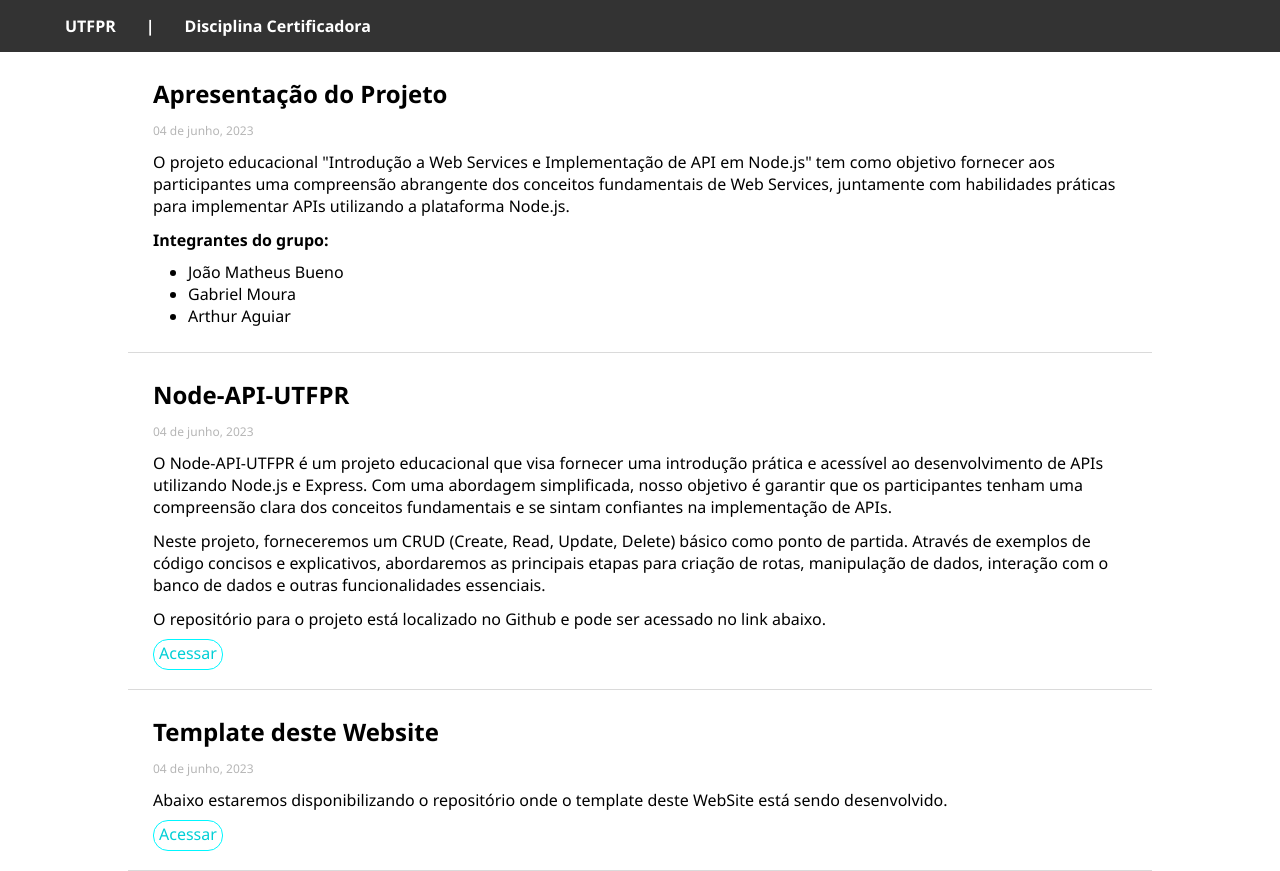
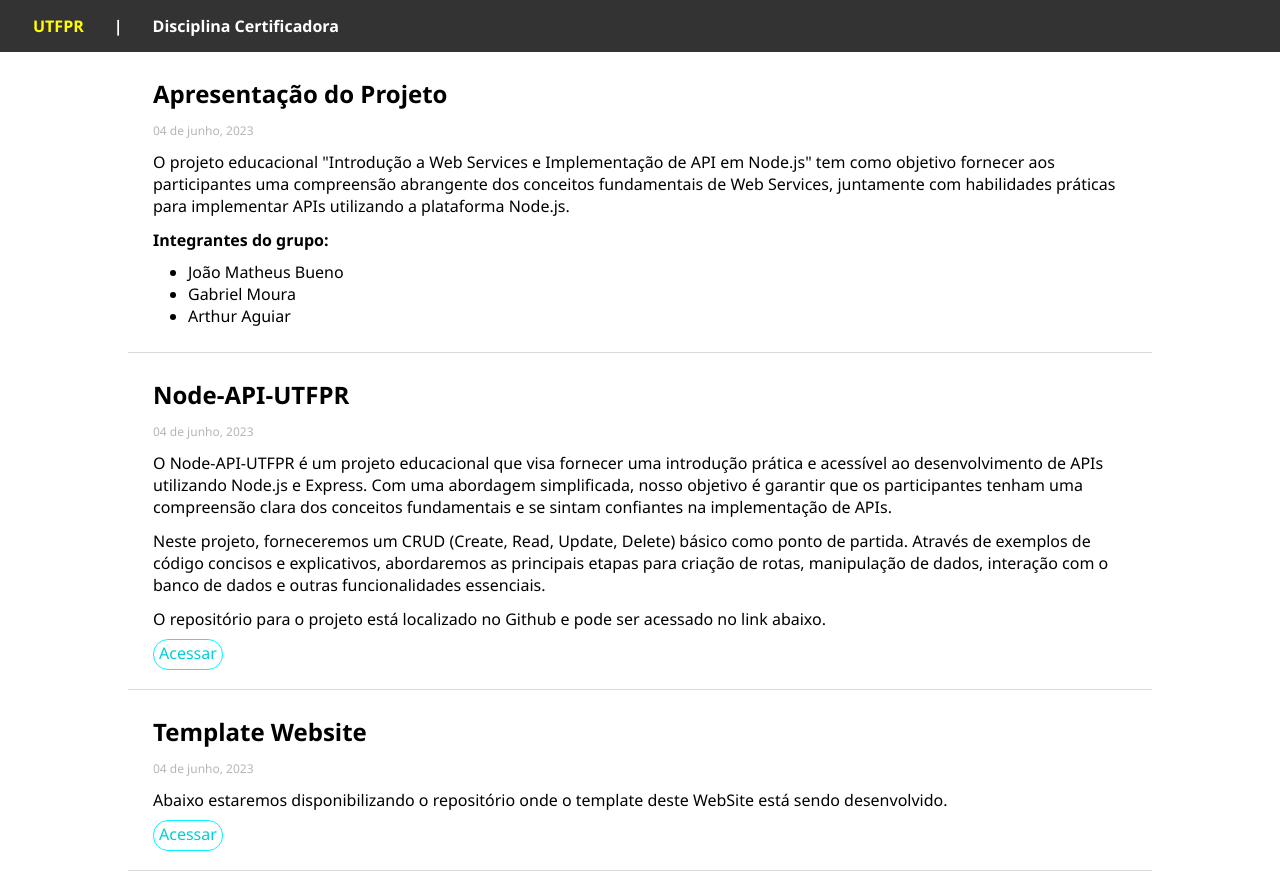
Before and after one commit to jmatheusbueno/Proposta-Disciplina-Certificadora-UTFPR, a plain HTML site: page index.html in a window 1280 px wide. Drawn offline with Linux system fonts and the light colour scheme.

Commit message:
Adicionando css

```diff
--- a/index.html
+++ b/index.html
@@ -6,14 +6,16 @@
     <meta name="viewport" content="width=device-width, initial-scale=1.0">
     <title>Disciplina Certificadora - UTFPR</title>
     <link rel="stylesheet" href="style.css">
+    <link rel="shortcut icon" href="http://www.utfpr.edu.br/++theme++utfpr_branco/img/favicon.ico" type="image/x-icon">
 </head>
 <body>
     <header>
-        <h4>UTFPR</h4>
+        <h4 style="color: yellow;">UTFPR</h4>
         <h4>|</h4>
         <h4>Disciplina Certificadora</h4>
     </header>
     <section>
+
         <div class="container">
             <h1>Apresentação do Projeto</h1>
             <span class="date">04 de junho, 2023</span>
@@ -35,7 +37,7 @@
             <a href="https://github.com/jmatheusbueno/Node-API-UTFPR" target="_blank">Acessar</a>
         </div>
         <div class="container">
-            <h1>Template deste Website</h1>
+            <h1>Template Website</h1>
             <span class="date">04 de junho, 2023</span>
             <p>Abaixo estaremos disponibilizando o repositório onde o template deste WebSite está sendo desenvolvido.</p>
             <a href="https://github.com/jmatheusbueno/Proposta-Disciplina-Certificadora-UTFPR" target="_blank">Acessar</a>
--- a/style.css
+++ b/style.css
@@ -8,9 +8,10 @@
 header {
     background-color: #333;
     color: #fff;
-    padding: 15px 50px;
+    padding: 15px 18px;
     text-align: left;
     display: flex;
+    align-items: center;
 }
 
 header > h4 {
```
